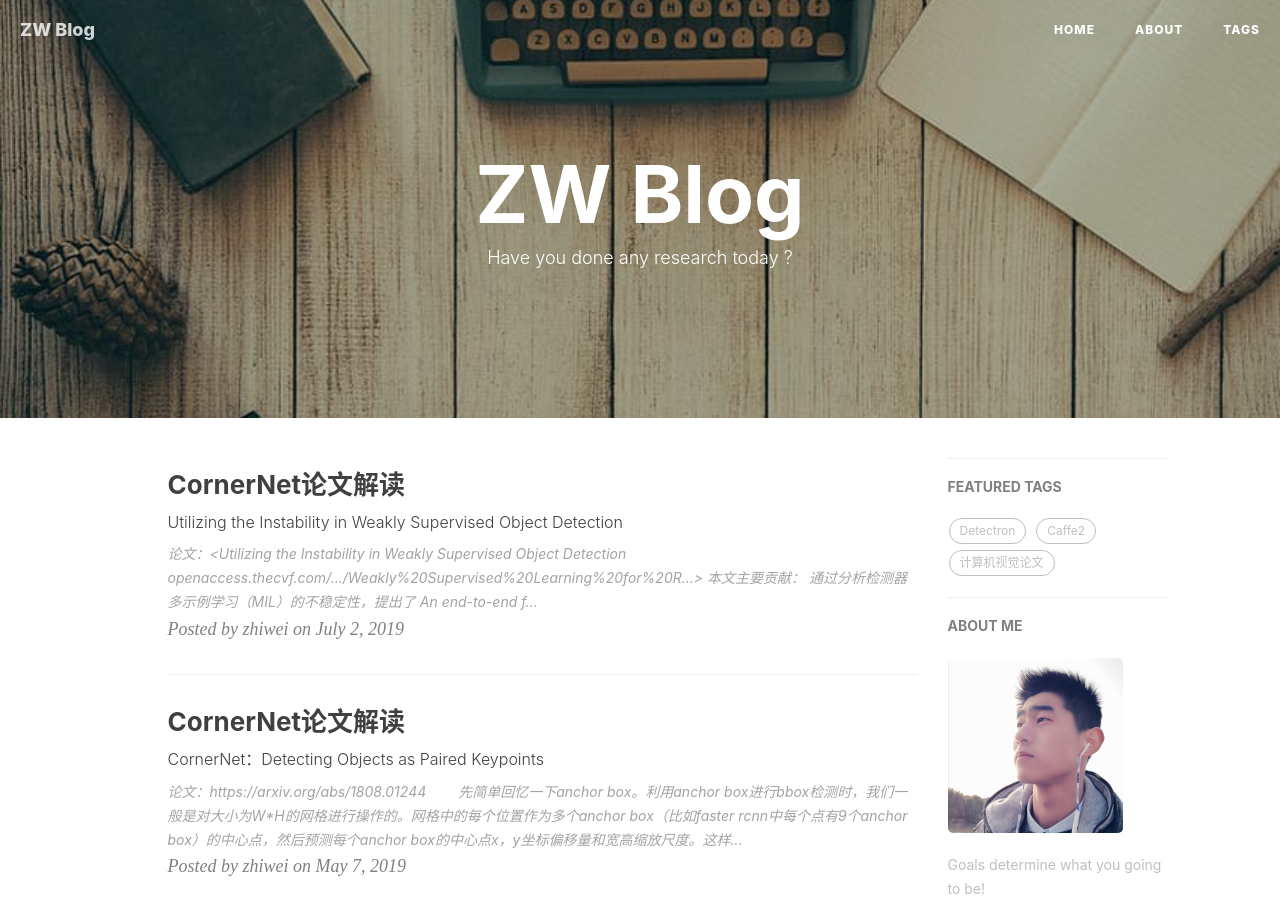
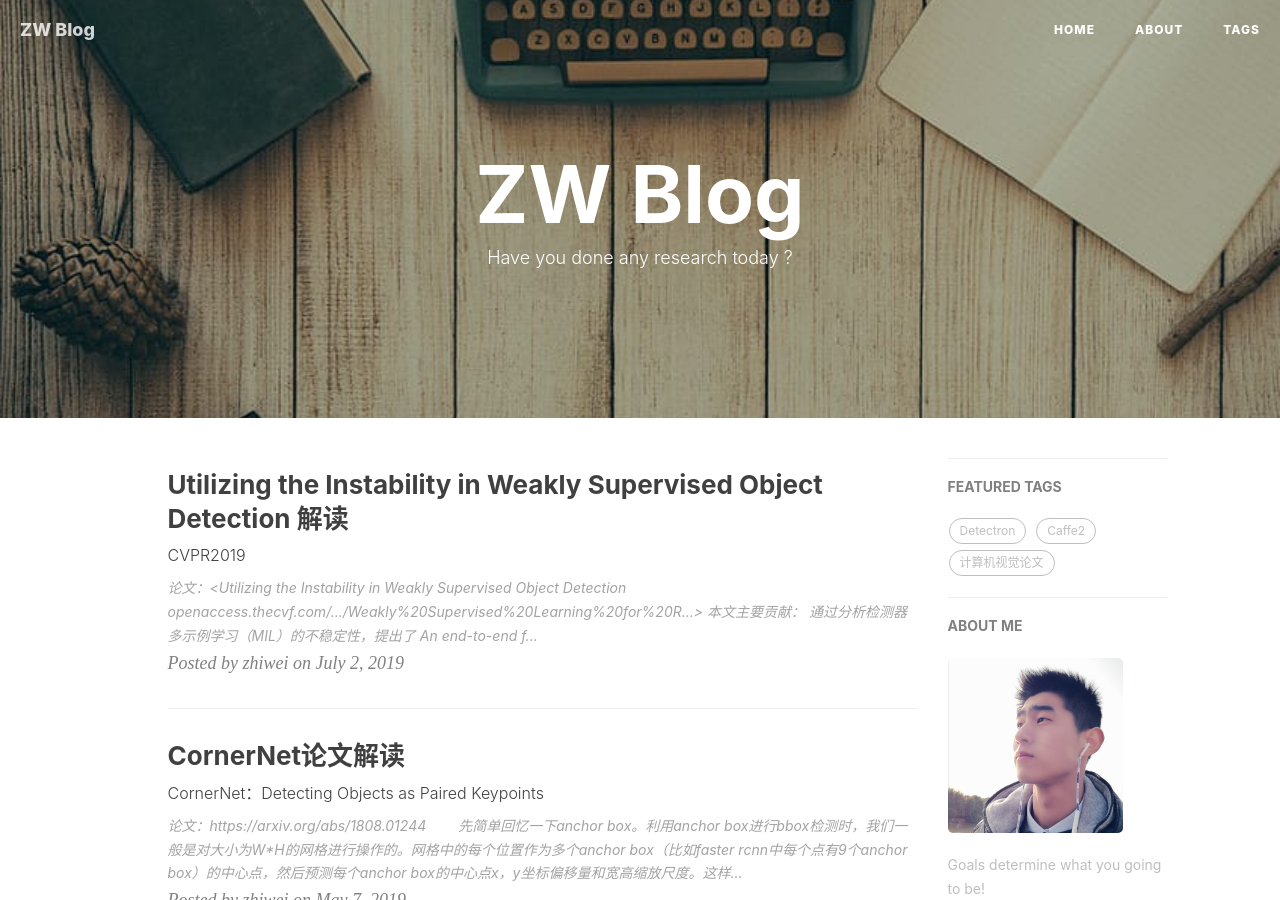
Before and after one commit to zhiweichen95/zhiwei.github.io, a Jekyll site: the page built from index.html, in a window 1280 px wide and 900 px high. Built offline with Jekyll 4.4.1, drawn with Linux system fonts in a browser that asks for light colours; nearby versions of some CDN libraries; the list of posts is cut into pages by our own code; comment, search, counter and statistics services are not loaded.

Commit message:
Update 2019-07-02-Utilizing-the-Instability-in-Weakly-Supervised-Object-Detection.md

```diff
--- a/_posts/2019-07-02-Utilizing-the-Instability-in-Weakly-Supervised-Object-Detection.md
+++ b/_posts/2019-07-02-Utilizing-the-Instability-in-Weakly-Supervised-Object-Detection.md
@@ -1,7 +1,7 @@
 ---
 layout:     post              # 使用的布局（不需要改）
-title:      CornerNet论文解读          # 标题
-subtitle:   Utilizing the Instability in Weakly Supervised Object Detection  #副标题
+title:      Utilizing the Instability in Weakly Supervised Object Detection 解读          # 标题
+subtitle:   CVPR2019  #副标题
 date:       2019-07-02     # 时间
 author:     zhiwei        # 作者
 header-img: img/post-bg-2015.jpg  #这篇文章标题背景图片
```
